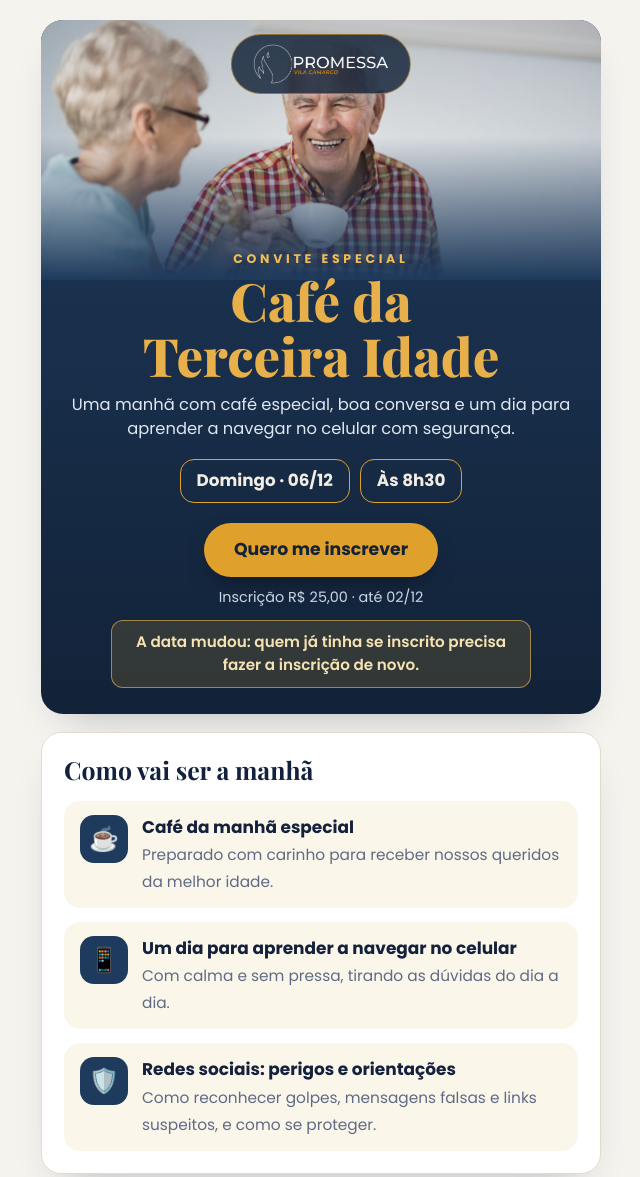
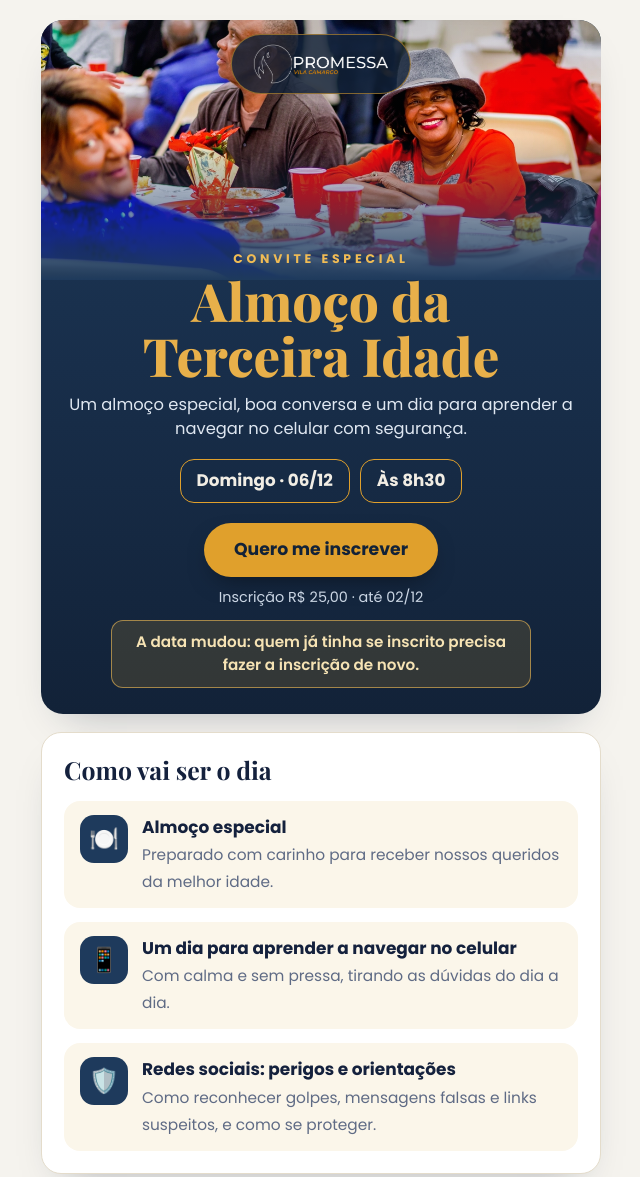
Before and after one commit to promessavilacamargo/cafe-terceira-idade, a plain HTML site: page index.html in a window 1280 px wide. Shown: the top 1177 px of the page, without its empty margins (319-959 px from the left). Drawn offline with nearby package versions, Linux system fonts and the light colour scheme.

Commit message:
Troca Cafe por ALMOCO da Terceira Idade (foto de almoco)
Co-Authored-By: Claude Opus 5.5 <noreply@anthropic.com>

```diff
--- a/index.html
+++ b/index.html
@@ -3,11 +3,11 @@
 <head>
 <meta charset="UTF-8">
 <meta name="viewport" content="width=device-width, initial-scale=1.0">
-<title>Café da Terceira Idade · Promessa Vila Camargo</title>
-<meta name="description" content="Café da Terceira Idade — domingo, 06 de dezembro, às 8h30, na Promessa Vila Camargo. Café da manhã especial e um dia para aprender a navegar no celular. Inscrição R$ 25,00 até 02/12.">
-<meta property="og:title" content="Café da Terceira Idade · Inscrição">
-<meta property="og:description" content="Domingo, 06/12, às 8h30. Café da manhã + aprender a navegar no celular. Inscrição R$ 25,00 até 02/12.">
-<meta property="og:image" content="https://promessavilacamargo.github.io/cafe-terceira-idade/cafe.jpg">
+<title>Almoço da Terceira Idade · Promessa Vila Camargo</title>
+<meta name="description" content="Almoço da Terceira Idade — domingo, 06 de dezembro, às 8h30, na Promessa Vila Camargo. Almoço especial e um dia para aprender a navegar no celular. Inscrição R$ 25,00 até 02/12.">
+<meta property="og:title" content="Almoço da Terceira Idade · Inscrição">
+<meta property="og:description" content="Domingo, 06/12, às 8h30. Almoço + aprender a navegar no celular. Inscrição R$ 25,00 até 02/12.">
+<meta property="og:image" content="https://promessavilacamargo.github.io/cafe-terceira-idade/almoco.jpg">
 <link rel="preconnect" href="https://fonts.googleapis.com">
 <link rel="preconnect" href="https://fonts.gstatic.com" crossorigin>
 <link href="https://fonts.googleapis.com/css2?family=Playfair+Display:wght@700;800&family=Poppins:wght@400;500;600;700&display=swap" rel="stylesheet">
@@ -29,7 +29,7 @@
 
   .header{border-radius:22px;overflow:hidden;box-shadow:var(--shadow);color:#f1ede4;text-align:center;
     background:linear-gradient(180deg,var(--navy-1),var(--navy-2))}
-  .header .photo{height:260px;background:url(cafe.jpg) center 20%/cover;position:relative}
+  .header .photo{height:260px;background:url(almoco.jpg) 60% 25%/cover;position:relative}
   .header .photo:after{content:"";position:absolute;inset:0;background:linear-gradient(180deg,rgba(18,34,56,.15),rgba(30,58,92,0) 45%,var(--navy-1))}
   .header .logo{position:absolute;top:14px;left:50%;transform:translateX(-50%);z-index:2;background:rgba(18,34,56,.82);
     border:1px solid rgba(224,160,44,.55);border-radius:999px;padding:8px 20px}
@@ -91,8 +91,8 @@
     <div class="photo"><div class="logo"><img src="logo.png" alt="Promessa Vila Camargo"></div></div>
     <div class="txt">
       <div class="eyebrow">Convite especial</div>
-      <h1>Café da<br>Terceira Idade</h1>
-      <p class="intro">Uma manhã com café especial, boa conversa e um dia para aprender a navegar no celular com segurança.</p>
+      <h1>Almoço da<br>Terceira Idade</h1>
+      <p class="intro">Um almoço especial, boa conversa e um dia para aprender a navegar no celular com segurança.</p>
       <div class="when"><span class="pill">Domingo · 06/12</span><span class="pill">Às 8h30</span></div>
       <a class="cta" href="#formCard">Quero me inscrever</a>
       <div class="prazo">Inscrição R$ 25,00 · até 02/12</div>
@@ -101,9 +101,9 @@
   </header>
 
   <section class="card">
-    <h2>Como vai ser a manhã</h2>
+    <h2>Como vai ser o dia</h2>
     <ul class="prog">
-      <li><div class="ic">☕</div><div><b>Café da manhã especial</b><span>Preparado com carinho para receber nossos queridos da melhor idade.</span></div></li>
+      <li><div class="ic">🍽️</div><div><b>Almoço especial</b><span>Preparado com carinho para receber nossos queridos da melhor idade.</span></div></li>
       <li><div class="ic">📱</div><div><b>Um dia para aprender a navegar no celular</b><span>Com calma e sem pressa, tirando as dúvidas do dia a dia.</span></div></li>
       <li><div class="ic">🛡️</div><div><b>Redes sociais: perigos e orientações</b><span>Como reconhecer golpes, mensagens falsas e links suspeitos, e como se proteger.</span></div></li>
     </ul>
@@ -139,7 +139,7 @@
   </section>
 
   <section class="card done" id="doneCard" hidden>
-    <div class="emoji">☕</div>
+    <div class="emoji">🍽️</div>
     <h2 id="doneTitle">Inscrição feita!</h2>
     <p>Esperamos você no <strong>domingo, 06/12, às 8h30</strong>, na Promessa Vila Camargo. Inscrição: R$ 25,00.</p>
     <button type="button" class="link-btn" id="againBtn">Inscrever outra pessoa</button>
@@ -148,7 +148,7 @@
   <section class="card resp">
     <h2>Dúvidas?</h2>
     <p>Responsáveis: <strong>Isaías Soares, Marilza Neves e Reginaldo Neves</strong></p>
-    <a class="wa" href="https://wa.me/5541996014052?text=Ol%C3%A1!%20Tenho%20uma%20d%C3%BAvida%20sobre%20o%20Caf%C3%A9%20da%20Terceira%20Idade%20de%2006%2F12." target="_blank" rel="noopener">
+    <a class="wa" href="https://wa.me/5541996014052?text=Ol%C3%A1!%20Tenho%20uma%20d%C3%BAvida%20sobre%20o%20Almo%C3%A7o%20da%20Terceira%20Idade%20de%2006%2F12." target="_blank" rel="noopener">
       <svg viewBox="0 0 24 24" width="24" height="24"><path fill="#fff" d="M12 2a10 10 0 00-8.6 15.1L2 22l5-1.3A10 10 0 1012 2zm0 18.2a8.2 8.2 0 01-4.2-1.2l-.3-.2-3 .8.8-2.9-.2-.3A8.2 8.2 0 1112 20.2zm4.5-6.1c-.2-.1-1.5-.7-1.7-.8s-.4-.1-.6.1-.6.8-.8 1-.3.2-.5.1a6.7 6.7 0 01-3.3-2.9c-.3-.4.3-.4.7-1.3.1-.2 0-.3 0-.5l-.8-1.8c-.2-.5-.4-.4-.6-.4h-.5a1 1 0 00-.7.3 2.9 2.9 0 00-.9 2.2 5 5 0 001.1 2.7 11.5 11.5 0 004.4 3.9c1.6.7 2.3.8 3.1.6.5-.1 1.5-.6 1.7-1.2s.2-1.1.2-1.2-.3-.3-.5-.4z"/></svg>
       Falar no WhatsApp · (41) 99601-4052
     </a>
@@ -159,7 +159,7 @@
 </div>
 <script>
 (function(){
-  // URL /exec do Apps Script da planilha "INSCRIÇÃO CAFÉ DA TERCEIRA IDADE" (reaproveitada no café de 06/12)
+  // URL /exec do Apps Script da planilha "INSCRIÇÃO CAFÉ DA TERCEIRA IDADE" (reaproveitada no almoço de 06/12)
   var SHEET_ENDPOINT = 'https://script.google.com/macros/s/AKfycbx_q12VbsuuJdg1hOFtmYZd5auzX7nFZx7vrrXXw95BMHMsfe-zN-9HeH1UMQ_QfwBdDw/exec';
   var form = document.getElementById('regForm');
   var btn = document.getElementById('sendBtn');
```
Also changed, not shown: almoco.jpg (added), cafe.jpg (deleted).
